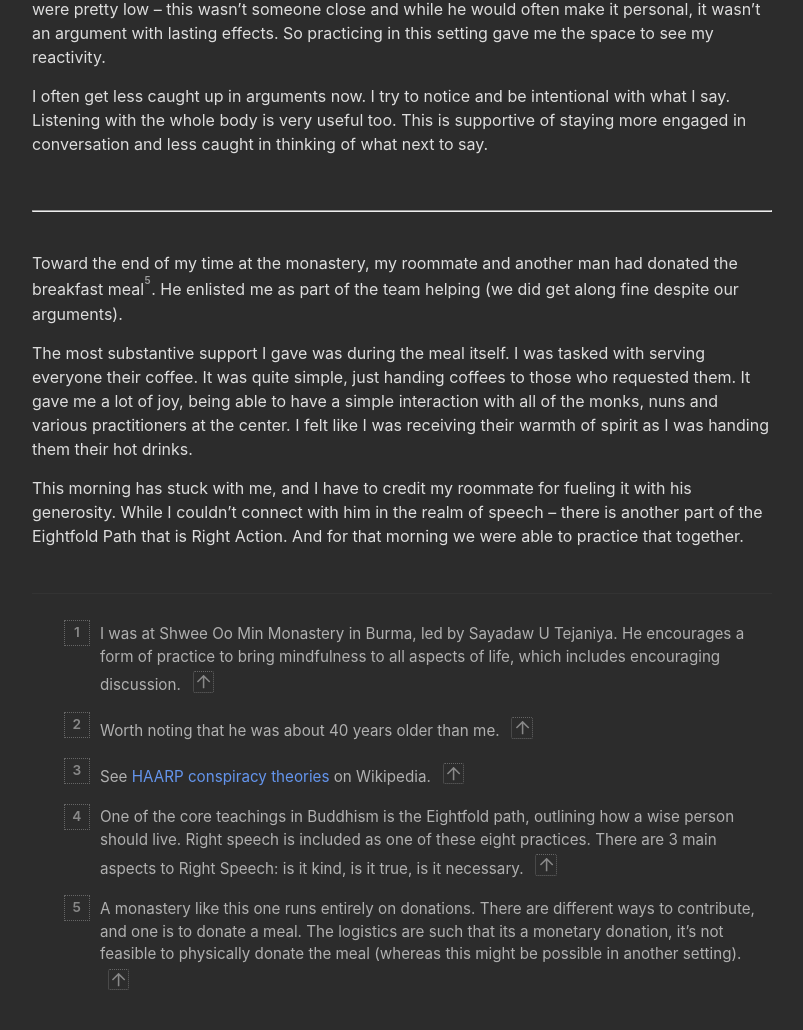
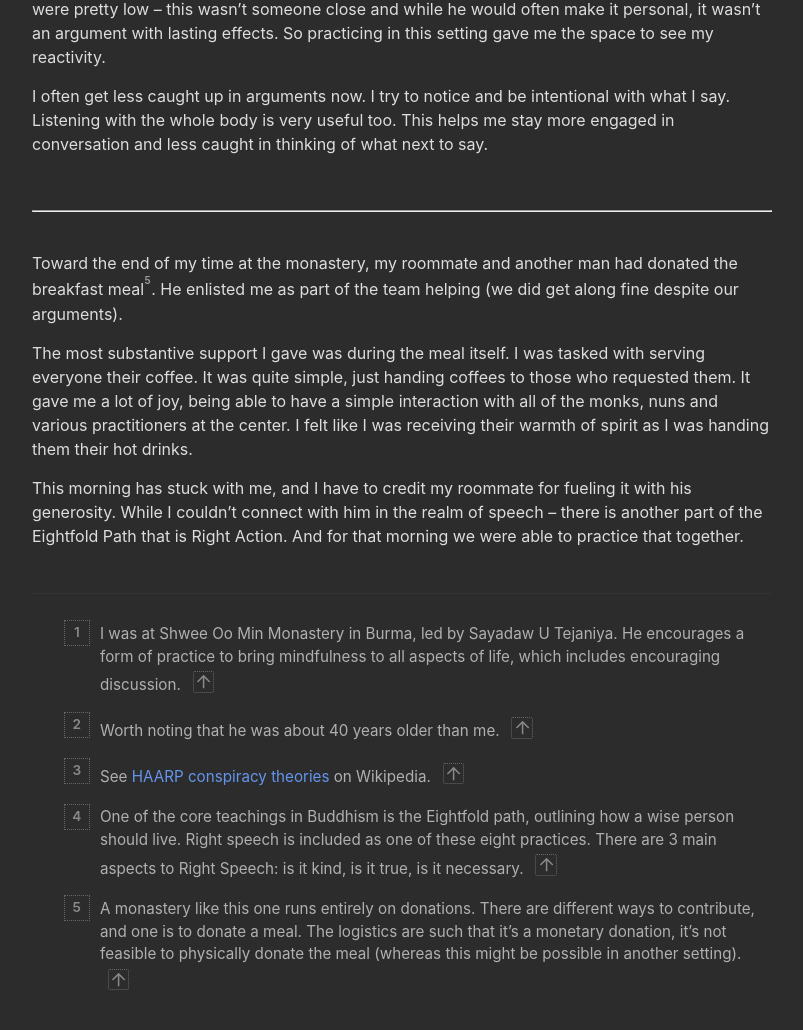
Before and after one commit to jonny5/jonkap, a Jekyll site: the page built from _posts/2026-01-10-a-conspiracy-in-my-room.md, in a window 1280 px wide and 1400 px high, scrolled down 1462 px. Shown: the part 200-1230 px from the top of the window, without its empty margins (238-1041 px from the left). Built offline with Jekyll 4.4.1, drawn with Linux system fonts in a browser that asks for light colours; some web fonts are replaced.

Commit message:
More fixes

```diff
--- a/_posts/2026-01-10-a-conspiracy-in-my-room.md
+++ b/_posts/2026-01-10-a-conspiracy-in-my-room.md
@@ -8,7 +8,7 @@ published: true
 ---
 Carrying my mattress pad in hand, I opened the door to my room at the monastery. The essentials greeted me: an empty frame for my pad, a small desk, and another bed for my roommate. Except my bedframe wasn't empty. Various bottles and knick-knacks were strewn across where my mattress was meant to go. And the other bed was fully occupied by an older man lying supine, typing away at a laptop on his belly. I had already known this was going to be different from previous retreats I had done, which were largely in silence with minimal stimulation[^1]. So sharing a room meant having a more substantial relationship than just another body sleeping in the same space. The scene in front of me was still a bit of a shock and more chaotic than I anticipated.
 
-We began chatting and quickly found common ground—we shared first names and both had roots in the Bay Area. We talked about meditation practice, our previous experience, what brought us to the center. For me, that meant my time mostly practicing in California. He gave me a fuller backstory of his life[^2]  and his journey with several teachers and monasteries across Asia. It was clear he was looking for a guru more than just meditation guidance.
+We began chatting and quickly found common ground—we shared first names and both had roots in the Bay Area. We talked about meditation practice, our previous experience, what brought us to the center. For me, that meant my time mostly practicing in California. He gave me a fuller backstory of his life[^2] and his journey with several teachers and monasteries across Asia. It was clear he was looking for a guru more than just meditation guidance.
 
 One of his teachers had written down a date and told him that was the day he would die. He wanted to go back to the teacher the day after the fateful date to prove him wrong. He started to laugh when describing it and then abruptly stopped. I could tell he didn't think it was entirely implausible. He described following another teacher who he believed had traveled to astral planes and virtually to space. I have seen how meditation can create fairly different mental states, so I didn't think too deeply about his beliefs even if I was skeptical. I chalked them up to his way of grappling with the mysteriousness of consciousness.
 
@@ -38,7 +38,7 @@ This was the setting I found myself practicing meditation at the monastery. I tr
 
 Conversely there is how to listen. With my roommate, our room setup was supportive of this. I would sit cross-legged on my bed when our discussions took place. So I was able to better be with my body and notice my reactivity when we talked. I found when he came after me personally, I was much more reactive. And this came across in my body, I could feel the heat and pressure in my chest pulsing. This was very valuable relational practice. It helped that the stakes were pretty low – this wasn't someone close and while he would often make it personal, it wasn't an argument with lasting effects. So practicing in this setting gave me the space to see my reactivity.
 
-I often get less caught up in arguments now. I try to notice and be intentional with what I say. Listening with the whole body is very useful too. This is supportive of staying more engaged in conversation and less caught in thinking of what next to say.
+I often get less caught up in arguments now. I try to notice and be intentional with what I say. Listening with the whole body is very useful too. This helps me stay more engaged in conversation and less caught in thinking of what next to say.
 
 <br>
 
@@ -56,4 +56,4 @@ This morning has stuck with me, and I have to credit my roommate for fueling it
 [^2]: Worth noting that he was about 40 years older than me.
 [^3]: See [HAARP conspiracy theories](https://en.wikipedia.org/wiki/High-frequency_Active_Auroral_Research_Program#Conspiracy_theories) on Wikipedia.
 [^4]: One of the core teachings in Buddhism is the Eightfold path, outlining how a wise person should live. Right speech is included as one of these eight practices. There are 3 main aspects to Right Speech: is it kind, is it true, is it necessary.
-[^5]: A monastery like this one runs entirely on donations. There are different ways to contribute, and one is to donate a meal. The logistics are such that its a monetary donation, it's not feasible to physically donate the meal (whereas this might be possible in another setting).
+[^5]: A monastery like this one runs entirely on donations. There are different ways to contribute, and one is to donate a meal. The logistics are such that it's a monetary donation, it's not feasible to physically donate the meal (whereas this might be possible in another setting).
```
